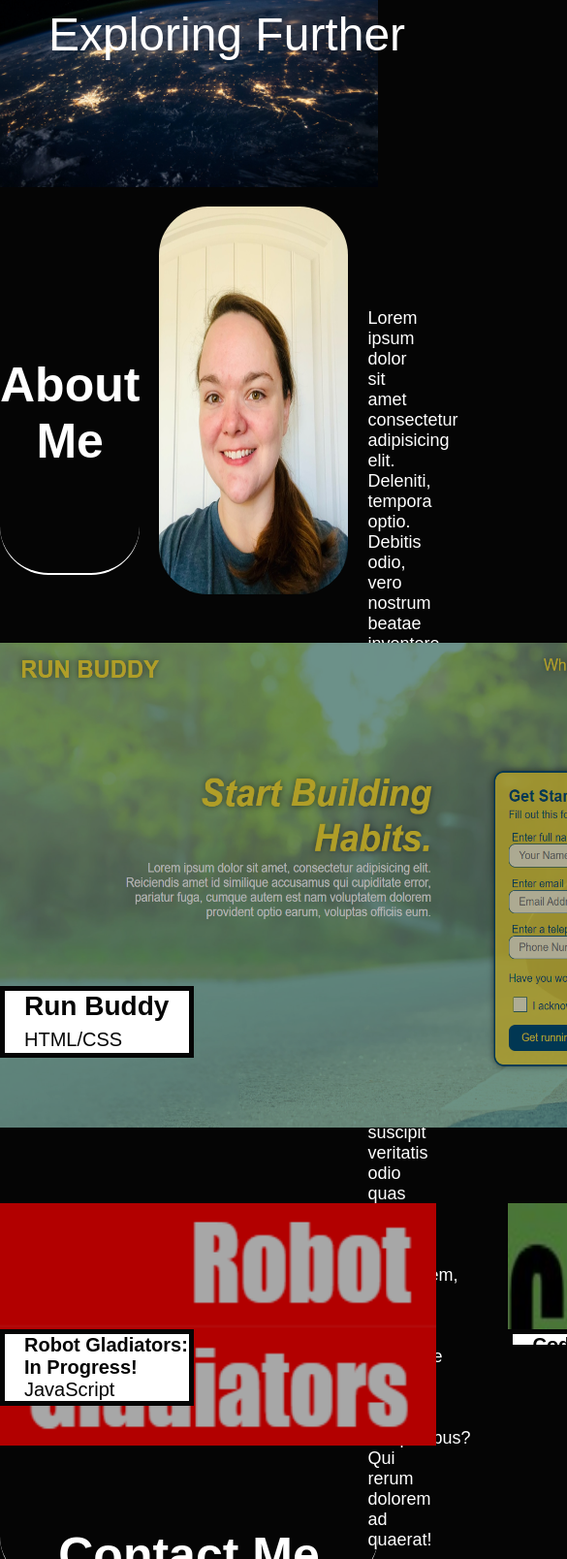
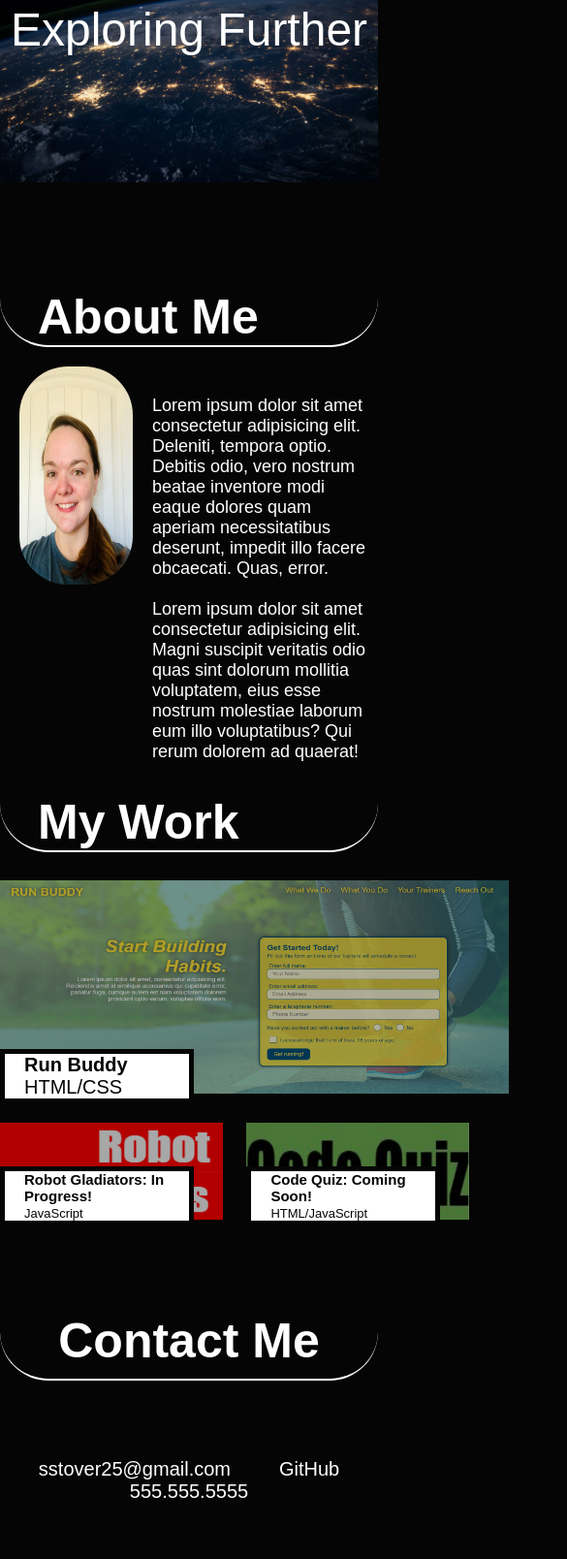
Before and after one commit to sstover25/Professional_Portfolio, a plain HTML site: page index.html in a window 390 px wide. Shown: the part 392-2000 px from the top of the page at 97% size, 585 px wide, since content can reach past the window. Drawn offline with Linux system fonts and the light colour scheme.

Commit message:
finalized structure of all sections and added media queries

```diff
--- a/assets/css/style.css
+++ b/assets/css/style.css
@@ -91,7 +91,7 @@ header nav ul li a:focus {
 /* Hero style start */
 
 .hero {
-  background-image: url("../images/hero_copyright-NASA-on-Unsplash.jpg");
+  background-image: url("../images/hero_copyright-NASA-on-Unsplash.jpg"); /* Image copyright of NASA via Unsplash */
   height: 15%;
   background-position: center;
   background-size: cover;
@@ -105,10 +105,8 @@ header nav ul li a:focus {
 
 .hero-subtitle {
   font-size: 48px;
-  text-align: center;
   position: relative;
   top: 35%;
-  left: 10%;
   color: white;
   background-color: transparent;
 }
@@ -151,7 +149,9 @@ header nav ul li a:focus {
 /* Work section style start */
 
 .work-section {
+  flex: 2 50%;
   display: flex;
+  flex-wrap: wrap;
   margin: 50px 0 0 0;
 }
 
@@ -160,10 +160,6 @@ header nav ul li a:focus {
   padding: 175px 0;
   width: min-content;
   height: 50%;
-}
-
-.work-links {
-  color: white;
 }
 
 .work-name {
@@ -188,6 +184,11 @@ header nav ul li a:focus {
   padding: 0 0 0px 0;
 }
 
+.first-project a img {
+  width: 1000px;
+  height: 500px;
+}
+
 .first-project a img,
 .second-project a img,
 .third-project a img {
@@ -209,6 +210,12 @@ header nav ul li a:focus {
 
 .first-work-name {
   bottom: 150px;
+}
+
+.second-project a img,
+.third-project a img {
+  width: 450px;
+  height: 250px;
 }
 
 .second-project,
@@ -243,9 +250,9 @@ header nav ul li a:focus {
 /* Contact Me section style start */
 
 .contact-me-section {
+  flex: 2 50%;
   display: flex;
   flex-wrap: wrap;
-  flex: 2 70%;
 }
 
 .contact-me-section h2 {
@@ -253,22 +260,258 @@ header nav ul li a:focus {
 }
 
 .contact-information {
-  flex: 12;
+  display: flex;
+  justify-content: space-evenly;
+  flex-wrap: wrap;
 }
 
 .contact-info {
   font-size: 30px;
   width: auto;
-  padding: 25px 80px;
-  margin: 0 55px;
+  padding: 25px 10px;
   text-decoration: none;
   color: white;
 }
 
 .contact-info:hover {
-  border-top: 3px solid white;
-  border-top-left-radius: 30px;
-  border-top-right-radius: 30px;
+  border-bottom: 3px solid white;
+  border-bottom-left-radius: 35px;
+  border-bottom-right-radius: 35px;
+}
+
+.contact-info:focus {
+  border: 1px solid rgb(5, 5, 5);
+  border-radius: 30px;
+  background-color: white;
+  color: rgb(5, 5, 5);
 }
 
 /* Contact Me section style end */
+
+/*Media query for mid- to smaller desktop screens and smaller */
+
+@media screen and (max-width: 1428px) {
+  .first-project a img {
+    width: 900px;
+    height: 500px;
+  }
+
+  .second-project a img,
+  .third-project a img {
+    width: 400px;
+    height: 200px;
+  }
+}
+
+/*Media query for mid- to smaller desktop screens and smaller */
+
+@media screen and (max-width: 1286px) {
+  .first-project a img {
+    width: 750px;
+    height: 400px;
+  }
+
+  .second-project a img,
+  .third-project a img {
+    width: 300px;
+    height: 150px;
+  }
+
+  .second-work-name,
+  .third-work-name {
+    bottom: 100px;
+  }
+}
+
+/*Media query for mid- to smaller desktop screens and smaller */
+
+@media screen and (max-width: 1071px) {
+  .first-project a img {
+    width: 625px;
+    height: 300px;
+  }
+
+  .second-project a img,
+  .third-project a img {
+    width: 300px;
+    height: 150px;
+  }
+
+  .second-project {
+    margin: -30px 10px 0 0;
+  }
+
+  .third-project {
+    margin: -30px 0 0 10px;
+  }
+
+  .second-work-name,
+  .third-work-name {
+    bottom: 90px;
+    font-size: 20px;
+  }
+}
+
+/* Media query for smaller desktop screens and smaller */
+
+@media screen and (max-width: 980px) {
+  header {
+    padding-bottom: 0;
+    justify-content: center;
+    position: relative;
+    z-index: 5;
+  }
+
+  header h1 {
+    width: 100%;
+    text-align: center;
+  }
+
+  header nav ul {
+    margin-top: 20px;
+    width: 100%;
+    justify-content: center;
+  }
+
+  header nav ul li a {
+    font-size: 20px;
+  }
+
+  .section-title {
+    width: 80%;
+  }
+
+  .about-me-section {
+    flex: 1 100%;
+    display: flex;
+    flex-wrap: wrap;
+  }
+
+  .about-me-section h2 {
+    margin: 0;
+    padding: 110px 0 0 10vmin;
+    width: 5vmin;
+    height: auto;
+    position: relative;
+    bottom: 0;
+    flex: 1 100%;
+    display: flex;
+    flex-wrap: wrap;
+  }
+
+  .about-me-section img {
+    flex: 1 100%;
+    height: 350px;
+    width: 300px;
+    max-width: 30%;
+    margin: 20px 20px 0 20px;
+    border-radius: 50px;
+  }
+
+  .about-me-section p {
+    color: white;
+    flex: 12;
+    font-size: 18px;
+    width: 10px;
+    height: 400px;
+    padding: 125px 0 0 0;
+  }
+
+  .about-me-section p {
+    padding: 50px 0 0 0;
+  }
+
+  .work-section {
+    flex: 2 50%;
+    display: flex;
+    flex-wrap: wrap;
+    margin: 150px 0 -150px 0;
+  }
+
+  .work-section h2 {
+    margin: 0;
+    padding: 270px 0 0 10vmin;
+    width: 5vmin;
+    height: auto;
+    position: relative;
+    bottom: 775px;
+    flex: 2 50%;
+    display: flex;
+    flex-wrap: wrap;
+    align-items: center;
+  }
+
+  .first-project a img {
+    width: 525px;
+    height: 220px;
+  }
+
+  .second-project a img,
+  .third-project a img {
+    width: 230px;
+    height: 100px;
+  }
+
+  .second-project {
+    margin: -30px 10px 0 0;
+  }
+
+  .third-project {
+    margin: -30px 0 0 10px;
+  }
+
+  .first-work-name {
+    bottom: 50px;
+    font-size: 20px;
+  }
+
+  .second-work-name,
+  .third-work-name {
+    bottom: 60px;
+    font-size: 15px;
+  }
+
+  .second-work-name span,
+  .third-work-name span {
+    font-size: 13px;
+  }
+
+  .contact-me-section h2 {
+    margin: -150px 0 80px 0;
+  }
+
+  .contact-info {
+    font-size: 20px;
+    padding: 0 10px 0 10px;
+  }
+}
+
+/* Media query for tablets and smaller */
+
+@media screen and (max-width: 768px) {
+  .about-me-section img {
+    flex: 1 100%;
+    height: 275px;
+    width: 300px;
+    max-width: 30%;
+    margin: 20px 20px 0 20px;
+    border-radius: 50px;
+  }
+}
+
+/* Media query for mobile phones and smaller */
+
+@media screen and (max-width: 575px) {
+  .section-title {
+    width: 95%;
+  }
+
+  .about-me-section img {
+    flex: 1 100%;
+    height: 225px;
+    width: 300px;
+    max-width: 30%;
+    margin: 20px 20px 0 20px;
+    border-radius: 50px;
+  }
+}
--- a/index.html
+++ b/index.html
@@ -61,24 +61,24 @@
         </div>
     </section>
 
-<!-- Work section -->
+<!-- My Work section -->
     <section id="work" class="work-section">
         <div class="work-links">
             <div class="first-project">
                 <a href=https://sstover25.github.io/run-buddy>
-                    <img src="./assets/images/run-buddy.jpg" alt="" style="width:1000px;height:500px;"/>
+                    <img src="./assets/images/run-buddy.jpg" alt="" />
                 </a>
                 <h3 class="first-work-name work-name">Run Buddy <br><span>HTML/CSS</span></h3>
             </div>
             <div class="second-project">
                 <a href=https://sstover25.github.io/Robot-Gladiators>
-                    <img src="./assets/images/robot-gladiators.jpg" alt="" style="width:450px;height:250px;" />
+                    <img src="./assets/images/robot-gladiators.jpg" alt="" />
                 </a>
                 <h3 class="second-work-name work-name">Robot Gladiators: In Progress! <br><span>JavaScript</span></h3>
             </div>
             <div class="third-project">
                 <a href=#placeholder>
-                    <img src="./assets/images/code-quiz.jpg" alt="" style="width:450px;height:250px;" />
+                    <img src="./assets/images/code-quiz.jpg" alt="" />
                 </a>
                 <h3 class="third-work-name work-name">Code Quiz: Coming Soon! <br><span>HTML/JavaScript</span></h3>
             </div>
```
